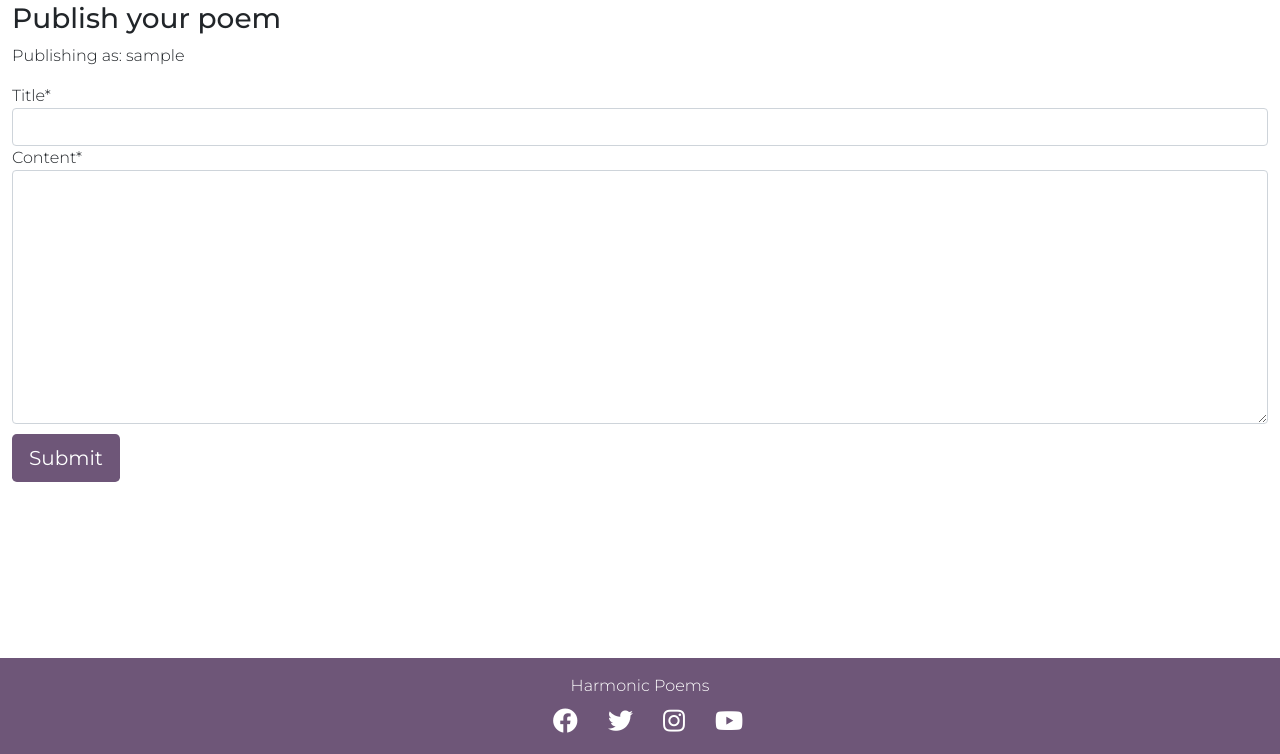
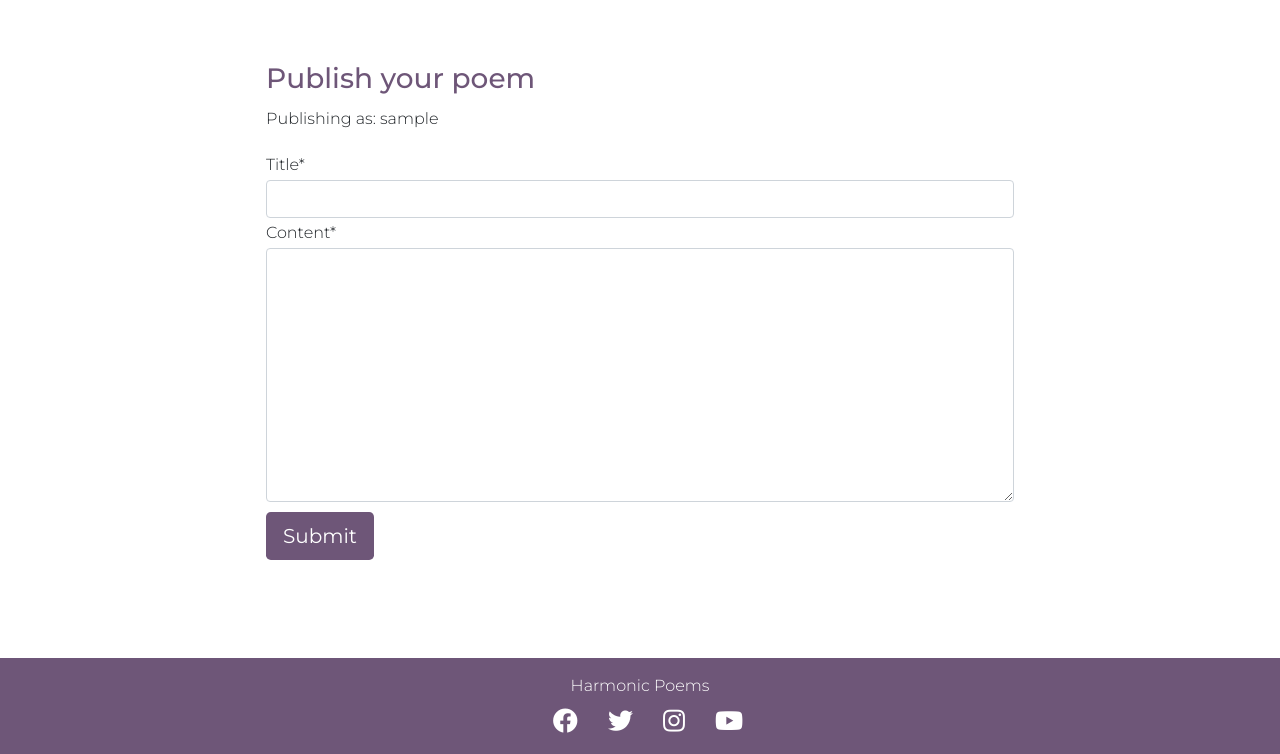
Before and after one commit to MerveKucukzoroglu/days-tea, a Django app: page /publish in a window 1280 px wide. Shown: the part 94-848 px from the top of the page. Run offline with Django 3.2, Linux system fonts and the light colour scheme; the visitor is signed in with stand-in values (Sample User, id 1); some libraries are stand-ins or nearby versions.

Commit message:
Style publish form, link logout to modal

```diff
--- a/static/css/style.css
+++ b/static/css/style.css
@@ -289,3 +289,13 @@ body {
     background-color:#393939;
     color:white;
 }
+
+/*Publish poem form*/
+
+.post-form-container {
+    width: 60%;
+    margin: auto;
+    margin-top: 50px;
+    padding: 10px;
+    line-height: 30px;
+}
--- a/templates/profile.html
+++ b/templates/profile.html
@@ -20,7 +20,7 @@
                 <a class="btn btn-signup btn-lg profile-item-link" href="#">My Pending Approval Poems</a>
             </li>
             <li class="profile-item">
-                <a class="btn btn-signup btn-lg btn-link" href="{% url 'account_logout' %}">LOGOUT</a>
+                <button type="button" class="btn btn-signup btn-lg btn-link" data-bs-toggle="modal" data-bs-target="#logoutModal">LOGOUT</button>
             </li>
         </ul>
     </div>
--- a/templates/publish.html
+++ b/templates/publish.html
@@ -4,7 +4,7 @@
 
 {% load crispy_forms_tags%}
 
-<div class="container-fluid">
+<div class="container-fluid post-form-container">
 
     {% if published %}
     <div class="alert alert-success msg" role="alert">
@@ -12,7 +12,7 @@
     </div>
     {% else %}
     {% if user.is_authenticated %}
-    <h3>Publish your poem</h3>
+    <h3 class="title">Publish your poem</h3>
     <p>Publishing as: {{ user.username }}</p>
     <form method="post">
         {{ poem_form | crispy }}
```
